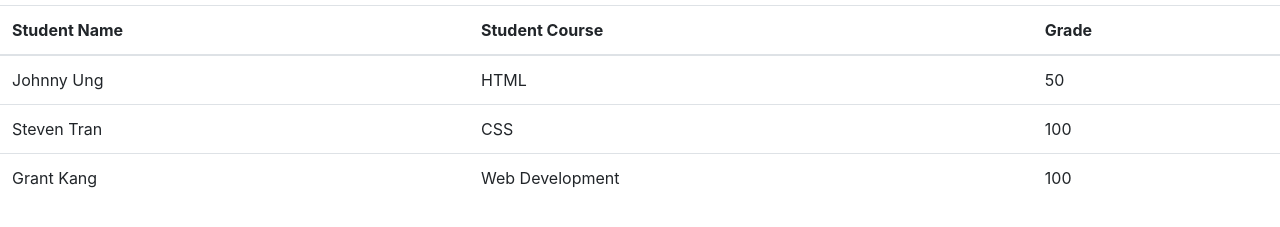
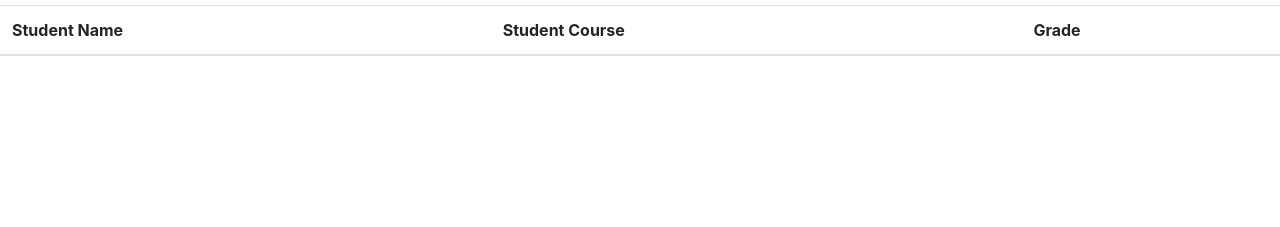
Before and after one commit to johnnyung91/student-grade-table, a plain HTML site: page index.html in a window 1280 px wide. Shown: the part 51-278 px from the top of the page. Drawn offline with nearby package versions, Linux system fonts and the light colour scheme; no server answers.

Commit message:
removed hard coded table rows

```diff
--- a/index.html
+++ b/index.html
@@ -21,21 +21,7 @@
               </tr>
             </thead>
             <tbody>
-              <tr>
-                <td>Johnny Ung</td>
-                <td>HTML</td>
-                <td>50</td>
-              </tr>
-              <tr>
-                <td>Steven Tran</td>
-                <td>CSS</td>
-                <td>100</td>
-              </tr>
-              <tr>
-                <td>Grant Kang</td>
-                <td>Web Development</td>
-                <td>100</td>
-              </tr>
+
             </tbody>
           </table>
     </div>
```
